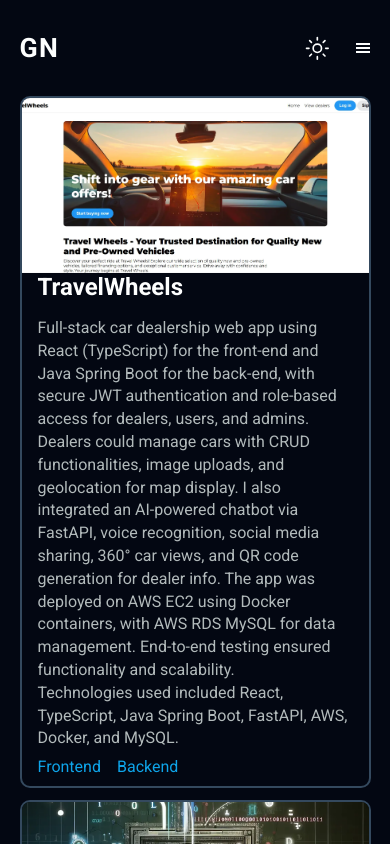
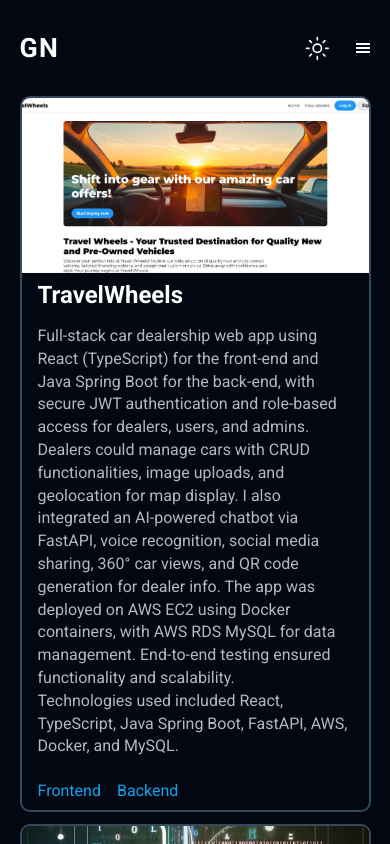
Before and after one commit to Grecu-Narcis/Portfolio, a React (Vite) app: page /projects in a window 390 px wide. Shown: the top 844 px of the page. Built offline with nearby package versions, Linux system fonts and the light colour scheme.

Commit message:
fixed size issues

```diff
--- a/src/components/Navbar/Navbar.css
+++ b/src/components/Navbar/Navbar.css
@@ -11,6 +11,10 @@
     font-size: 20pt;
     font-weight: bold;
     letter-spacing: 1pt;
+}
+
+#name-initials:hover {
+    cursor: pointer;
 }
 
 #options {
--- a/src/components/Navbar/Navbar.tsx
+++ b/src/components/Navbar/Navbar.tsx
@@ -5,11 +5,12 @@ import { useContext, useEffect, useState } from 'react';
 import { ThemeContext } from '../../contexts/ThemeContext';
 import { GiHamburgerMenu } from 'react-icons/gi';
 import { IoMdClose } from 'react-icons/io';
-import { Link } from 'react-router-dom';
+import { Link, useNavigate } from 'react-router-dom';
 
 export default function Navbar() {
     const [showSideMenu, setShowSideMenu] = useState<boolean>(false);
 
+    const navigate = useNavigate();
     const themeContext = useContext(ThemeContext)!;
     const isDark = themeContext.isDark;
     const setIsDark = themeContext.setIsDark;
@@ -21,7 +22,9 @@ export default function Navbar() {
 
     return (
         <div id='navbar'>
-            <div id='name-initials'>GN</div>
+            <div id='name-initials' onClick={() => navigate('/')}>
+                GN
+            </div>
 
             <div id='options'>
                 {NavbarItems.map((item, index) => (
--- a/src/components/Project/Project.css
+++ b/src/components/Project/Project.css
@@ -28,6 +28,7 @@
     color: var(--primary-text-color);
     font-weight: bold;
     font-size: 18pt;
+    margin-top: 0.5rem;
 }
 
 .project-description {
@@ -54,4 +55,8 @@
     .project-cover {
         height: 175px;
     }
+
+    .project-description {
+        margin-bottom: 2rem;
+    }
 }
```
